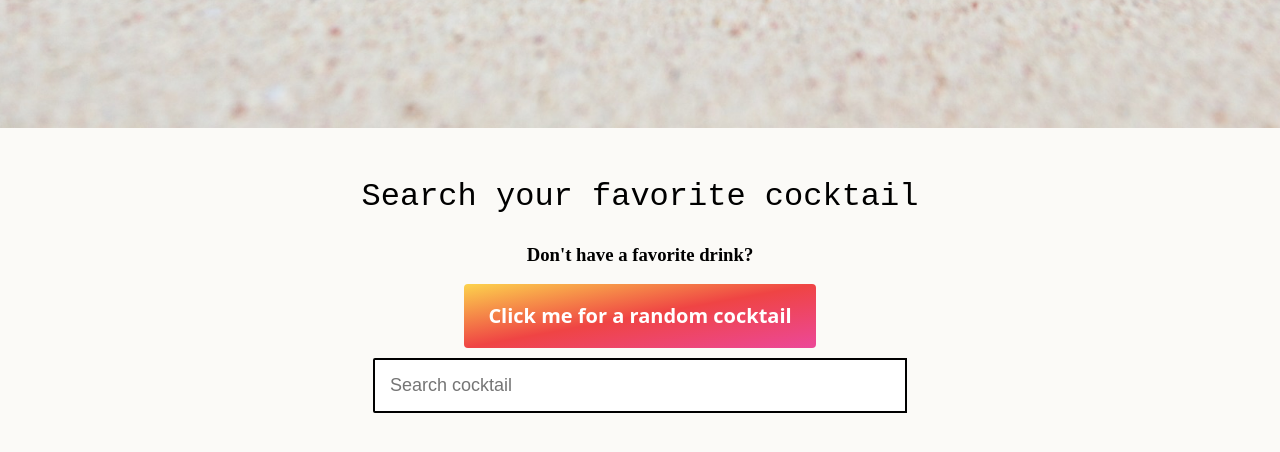
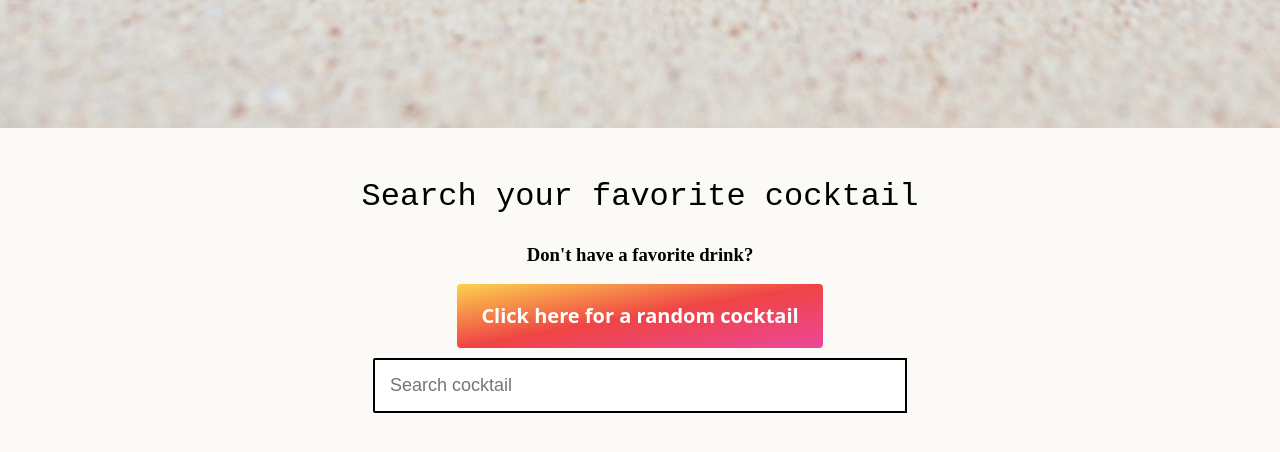
Before and after one commit to kbrandt123/Cocktail-Menu, a React (Create React App) app: page / in a window 1280 px wide. Shown: the part 872-1324 px from the top of the page. Built offline with nearby package versions, Linux system fonts and the light colour scheme.

Commit message:
added styles and random generator button

```diff
--- a/src/components/SearchBar.js
+++ b/src/components/SearchBar.js
@@ -69,7 +69,7 @@ const SearchBar = () => {
             <div className="btn-header">
               <h3>Don't have a favorite drink?</h3>
               <button className="random-btn" onClick={handleButtonClick}>
-                Click me for a random cocktail
+                Click here for a random cocktail
               </button>
             </div>
           </div>
```
